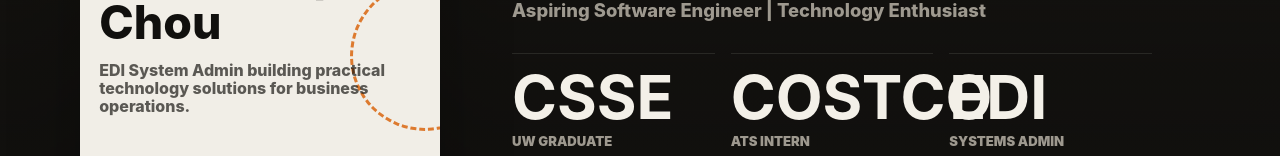
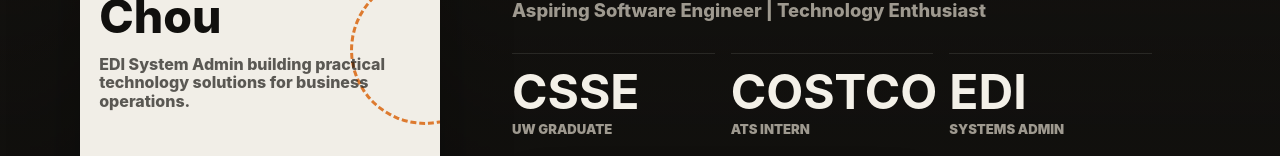
Before and after one commit to andrewchou949/andrewkhchou, a React (Create React App) app: page / in a window 1280 px wide. Shown: the part 548-704 px from the top of the page. Built offline with nearby package versions, Linux system fonts and the light colour scheme.

Commit message:
Fix hero stat label overlap

```diff
--- a/src/components/Home/Home.css
+++ b/src/components/Home/Home.css
@@ -153,7 +153,7 @@
 .hero-stats strong {
   display: block;
   color: var(--text);
-  font-size: clamp(2rem, 5vw, 3.8rem);
+  font-size: clamp(2rem, 4vw, 3rem);
   line-height: 0.9;
 }
 
```
